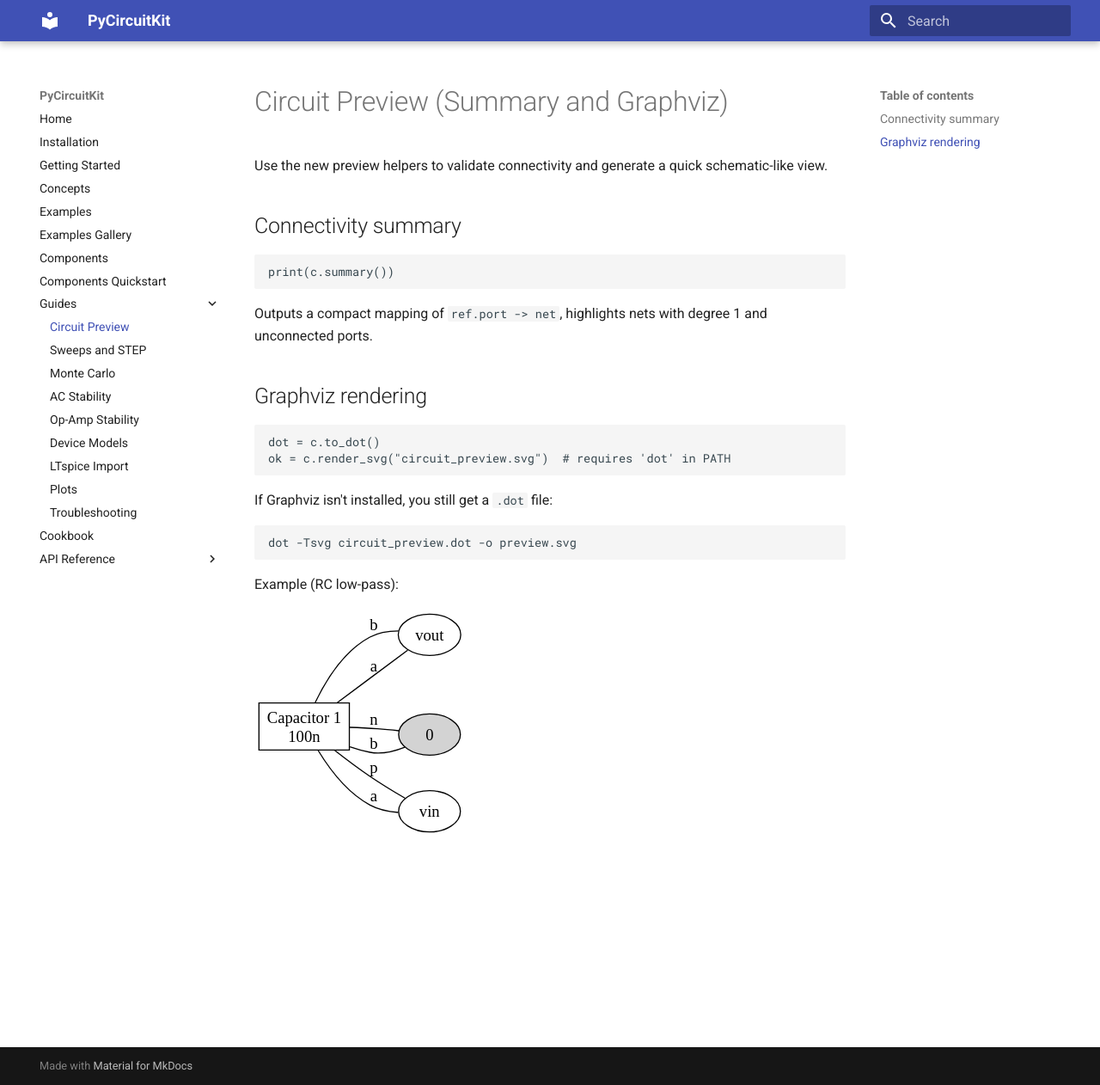
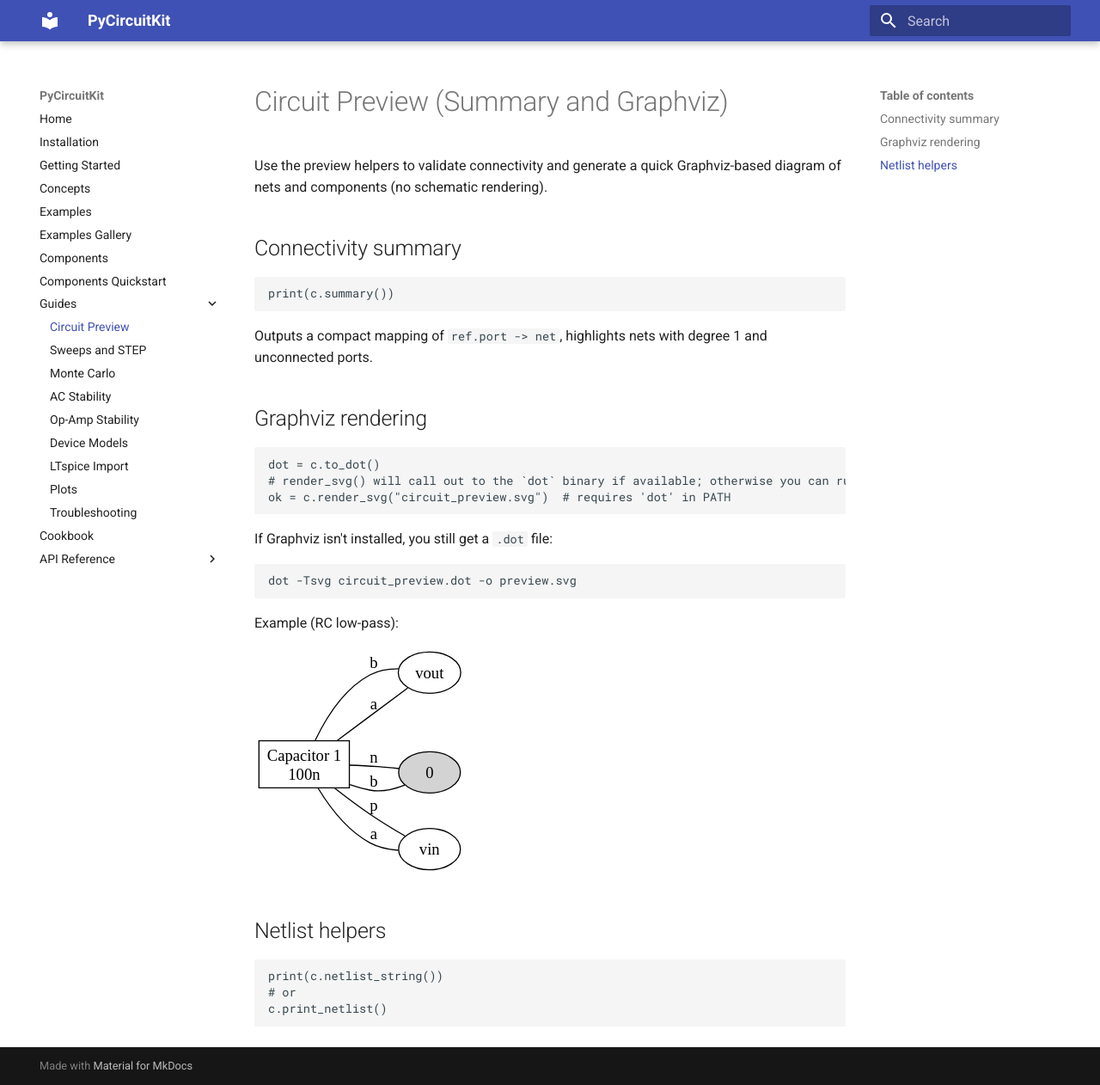
Before and after one commit to lgili/SpiceLab, an MkDocs documentation site: the page built from docs/preview.md, in a window 1280 px wide and 1262 px high. Shown: the whole window at 86% size. Built offline with MkDocs 1.6.1 and Material for MkDocs 9.7.7, drawn with Linux system fonts in a browser that asks for light colours.

Commit message:
feat: remove all schematic logic

````diff
--- a/ci.yml
+++ b/ci.yml
@@ -26,9 +26,11 @@
       - name: Tests
         run: ~/.local/bin/uv run pytest -q
 
+  # regenerate-svg-images job removed: no custom SVG example generation required anymore
+
   docs:
     runs-on: ubuntu-latest
-    needs: build
+    needs: [build]
     if: github.ref == 'refs/heads/main'
     steps:
       - uses: actions/checkout@v4
--- a/dev-requirements.txt
+++ b/dev-requirements.txt
@@ -6,3 +6,4 @@
 build>=1.3.0
 twine>=6.1.0
 hypothesis>=6.0
+>=0.18
--- a/docs-requirements.txt
+++ b/docs-requirements.txt
@@ -4,6 +4,7 @@
 mkdocs-autorefs==1.4.3
 matplotlib
 
+
 # Optional testing / linting tools for docs environments
 mypy
 pytest
--- a/docs/preview.md
+++ b/docs/preview.md
@@ -1,6 +1,6 @@
 # Circuit Preview (Summary and Graphviz)
 
-Use the new preview helpers to validate connectivity and generate a quick schematic-like view.
+Use the preview helpers to validate connectivity and generate a quick Graphviz-based diagram of nets and components (no schematic rendering).
 
 ## Connectivity summary
 ```python
@@ -11,6 +11,7 @@
 ## Graphviz rendering
 ```python
 dot = c.to_dot()
+# render_svg() will call out to the `dot` binary if available; otherwise you can run dot manually:
 ok = c.render_svg("circuit_preview.svg")  # requires 'dot' in PATH
 ```
 
@@ -22,3 +23,10 @@
 Example (RC low-pass):
 
 ![Circuit preview](assets/examples/circuit_preview.svg)
+
+## Netlist helpers
+```python
+print(c.netlist_string())
+# or
+c.print_netlist()
+```
````
Also changed, not shown: README.md (+2 -2 lines), pt1000_mc_error_hist.png (deleted), pt1000_mc_vout_hist.png (deleted), 1 other file.
